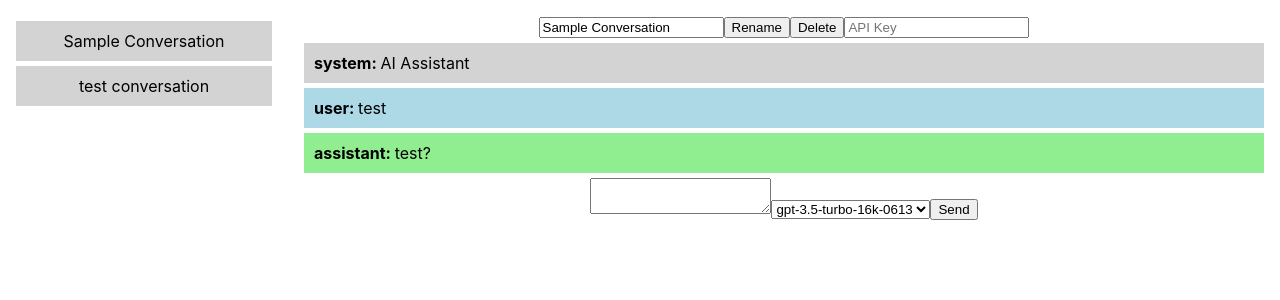
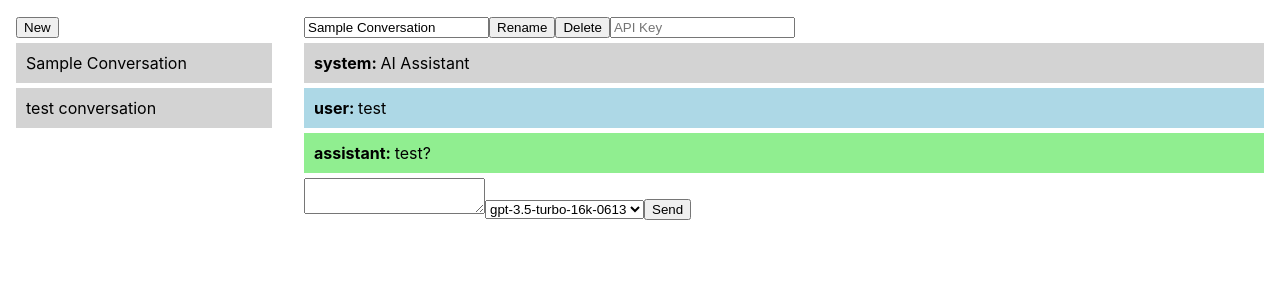
Before and after one commit to kloir-z/mygptapp, a React (Create React App) app: page / in a window 1280 px wide. Both pictures are taken after a click on the element "Sample Conversation". Shown: the top 300 px of the page. Built offline with nearby package versions, Linux system fonts and the light colour scheme.

Commit message:
On branch master  Changes to be committed: 	modified:   package-lock.json 	modified:   package.json 	modified:   src/App.css 	modified:   src/Conversation.tsx 	modified:   src/Conversations.tsx

```diff
--- a/package.json
+++ b/package.json
@@ -14,6 +14,7 @@
     "react-dom": "^18.2.0",
     "react-scripts": "5.0.1",
     "typescript": "^4.9.5",
+    "uuid": "^9.0.0",
     "web-vitals": "^2.1.4"
   },
   "scripts": {
@@ -39,5 +40,8 @@
       "last 1 firefox version",
       "last 1 safari version"
     ]
+  },
+  "devDependencies": {
+    "@types/uuid": "^9.0.2"
   }
 }
--- a/src/App.css
+++ b/src/App.css
@@ -1,5 +1,5 @@
 .App {
-  text-align: center;
+  text-align: left;
 }
 
 .App-logo {
--- a/src/Conversation.tsx
+++ b/src/Conversation.tsx
@@ -34,19 +34,6 @@ const Conversation: React.FC<ConversationProps> = ({
     setActiveConversation(null);
   };
 
-  const appendMessage = (content: string, role: string) => {
-    setMessages((prev) => [...prev, { role, content }]);
-    setConversations(prev => prev.map(item =>
-      item === conversation ? {
-        ...item,
-        revisions: [{
-          revision: '0',
-          conversation: [...item.revisions[0].conversation, { role, content }]
-        }]
-      } : item
-    ));
-  };
-
   const sendToOpenAI = async (messageContent: string, role: string, apiKey: string, model: string) => {
     const messageData = messages.map((message) => ({
       role: message.role,
@@ -66,26 +53,21 @@ const Conversation: React.FC<ConversationProps> = ({
       })
     });
 
-    console.log(model);
     return response;
   };
 
-  const sendMessage = async (messageContent: string, role: string, apiKey: string, model: string) => {
-    appendMessage(messageContent, role);
-
-    // AIの応答を待つ間、空のメッセージを追加します。
-    setMessages(prev => [...prev, { role: 'assistant', content: '' }]);
-
-const completion = await sendToOpenAI(messageContent, role, apiKey, model);
-
-    const reader = completion.body?.getReader();
-
-    if (completion.status !== 200 || !reader) {
-      return;
+  const getAIResponse = async (messageContent: string, role: string, apiKey: string, model: string) => {
+    setMessages(prev => [...prev, { role: 'user', content: messageContent }]);
+    const response = await sendToOpenAI(messageContent, role, apiKey, model);
+    const reader = response.body?.getReader();
+    if (!reader) {
+      throw new Error('Response body stream not available');
     }
 
     const decoder = new TextDecoder('utf-8');
     let aiMessageContent = '';
+    setMessages(prev => [...prev, { role: 'assistant', content: '' }]);
+    let finalMessages = [...messages, { role: 'user', content: messageContent }, { role: 'assistant', content: '' }];
 
     try {
       const read = async (): Promise<void> => {
@@ -107,7 +89,6 @@ const completion = await sendToOpenAI(messageContent, role, apiKey, model);
             const aiMessageChunk = json.choices[0]?.delta.content;
             if (aiMessageChunk) {
               aiMessageContent += aiMessageChunk;
-              // 最新のAIのメッセージを更新します。
               setMessages(prev => prev.map((message, index) => index === prev.length - 1 ? { role: 'assistant', content: aiMessageContent } : message));
             }
           }
@@ -115,10 +96,36 @@ const completion = await sendToOpenAI(messageContent, role, apiKey, model);
         return read();
       };
       await read();
-      console.log(messages);
     } catch (e) {
       console.error(e);
     }
+
+    finalMessages = finalMessages.map((message, index) =>
+      index === finalMessages.length - 1 ? { role: 'assistant', content: aiMessageContent } : message
+    );
+    return finalMessages;
+  };
+
+  const sendMessage = async (messageContent: string, role: string, apiKey: string, model: string) => {
+    const finalMessages = await getAIResponse(messageContent, role, apiKey, model);
+    console.log('finalMessages');
+    console.log(finalMessages);
+    console.log('conversation');
+    console.log(conversation);
+
+    setConversations(prev => prev.map(item => {
+      if (item.id === conversation.id) {
+        return {
+          ...item,
+          revisions: [{
+            revision: '0',
+            conversation: finalMessages
+          }]
+        };
+      } else {
+        return item;
+      }
+      }));
   };
 
   return (
--- a/src/Conversations.tsx
+++ b/src/Conversations.tsx
@@ -1,5 +1,6 @@
-import React, { useState } from 'react';
+import React, { useState, } from 'react';
 import Conversation from './Conversation';
+import { v4 as uuidv4 } from 'uuid';
 
 export type ConversationData = {
   role: string;
@@ -12,6 +13,7 @@ type RevisionData = {
 };
 
 export type Conversation = {
+  id: string;  // 追加
   title: string;
   revisions: RevisionData[];
 };
@@ -19,6 +21,7 @@ export type Conversation = {
 const Conversations: React.FC = () => {
   const initialConversations: Conversation[] = [
     {
+      id: uuidv4(),
       title: "Sample Conversation",
       revisions: [
         {
@@ -41,6 +44,7 @@ const Conversations: React.FC = () => {
       ],
     },
     {
+      id: uuidv4(),
       title: "test conversation",
       revisions: [
         {
@@ -67,22 +71,36 @@ const Conversations: React.FC = () => {
   const [conversations, setConversations] = useState(initialConversations);
   const [activeConversation, setActiveConversation] = useState<Conversation | null>(null);
 
-  const deleteConversation = (index: number) => {
-    const newConversations = [...conversations];
-    newConversations.splice(index, 1);
-    setConversations(newConversations);
-    if (activeConversation === conversations[index]) {
-      setActiveConversation(newConversations[0] || null);
-    }
+  const changeConversation = (index: number) => {
+    setActiveConversation(conversations[index]);
   };
 
-  const changeConversation = (index: number) => {
-    setActiveConversation(conversations[index]);
+  const createNewConversation = (): Conversation => {
+    return {
+      id: uuidv4(),
+      title: "New Conversation",
+      revisions: [
+        {
+          revision: "0",
+          conversation: [
+            {
+              role: "system",
+              content: "AI Assistant",
+            },
+          ],
+        },
+      ],
+    };
   };
 
   return (
       <div style={{ display: 'flex' }}>
         <div style={{ margin: '1rem', width: '20%' }}>
+          <button onClick={() => {
+            const newConv = createNewConversation();
+            setConversations(prev => [...prev, newConv]);
+            setActiveConversation(newConv);
+          }}>New</button>
           {conversations.map((conversation, index) => (
             <div
               key={index}
```
Also changed, not shown: 1 other file (tests, documents, lock files or other folders).
